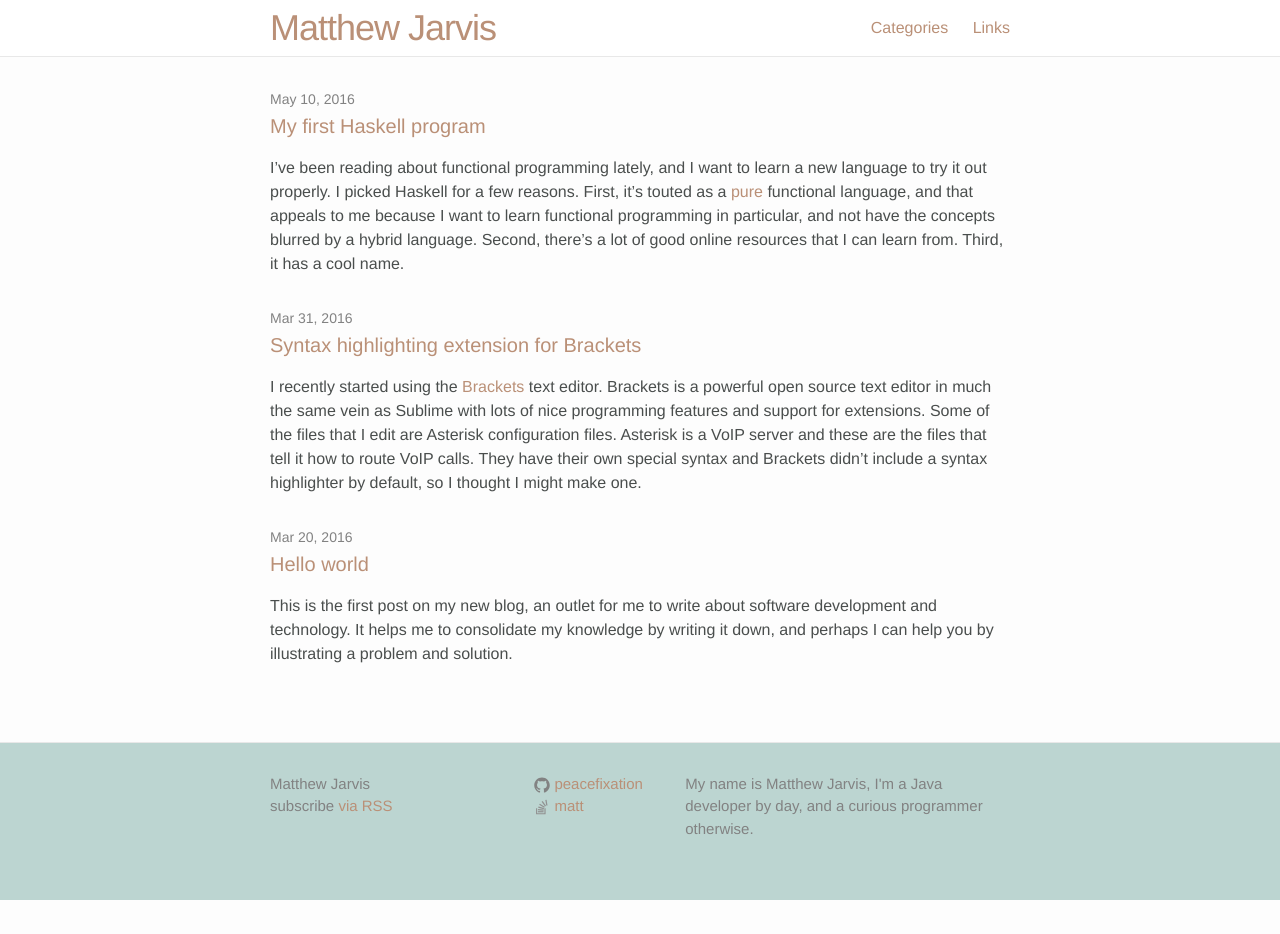
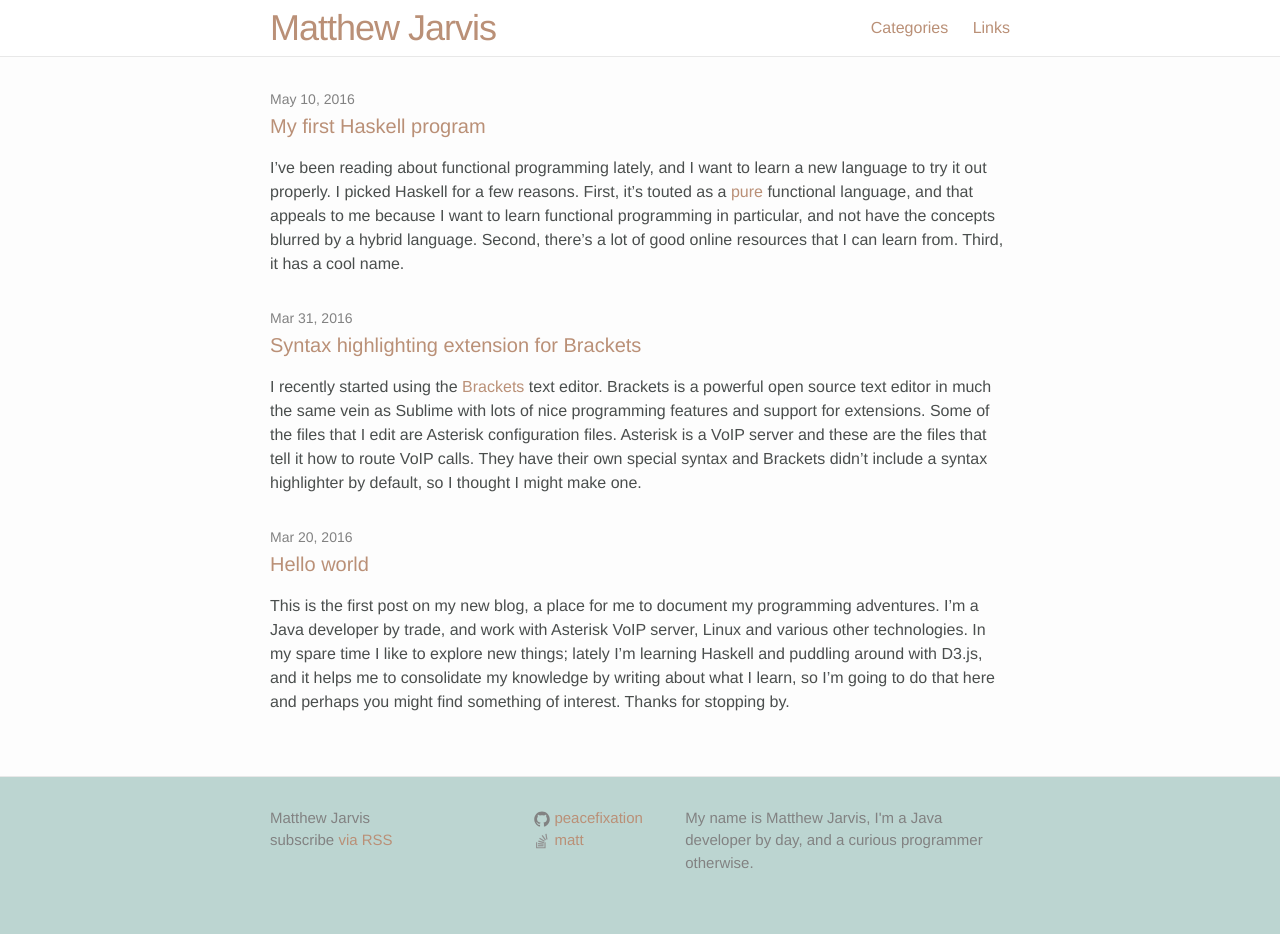
Before and after one commit to peacefixation/peacefixation.github.io, a Jekyll site: the page built from index.html, in a window 1280 px wide. Built offline with Jekyll 4.4.1, drawn with Linux system fonts in a browser that asks for light colours; before the commit the page ends 900 px from its top, so only the background shows below that.

Commit message:
Edits to posts

```diff
--- a/_posts/2016-03-20-hello-world.md
+++ b/_posts/2016-03-20-hello-world.md
@@ -5,4 +5,4 @@ date:   2016-03-20 12:45:37 +1100
 categories: general
 ---
 
-This is the first post on my new blog, an outlet for me to write about software development and technology. It helps me to consolidate my knowledge by writing it down, and perhaps I can help you by illustrating a problem and solution.
+This is the first post on my new blog, a place for me to document my programming adventures. I'm a Java developer by trade, and work with Asterisk VoIP server, Linux and various other technologies. In my spare time I like to explore new things;  lately I'm learning Haskell and puddling around with D3.js, and it helps me to consolidate my knowledge by writing about what I learn, so I'm going to do that here and perhaps you might find something of interest. Thanks for stopping by.
```
Also changed, not shown: _posts/2016-05-10-haskell-exercises.md (+1 -1 lines).
